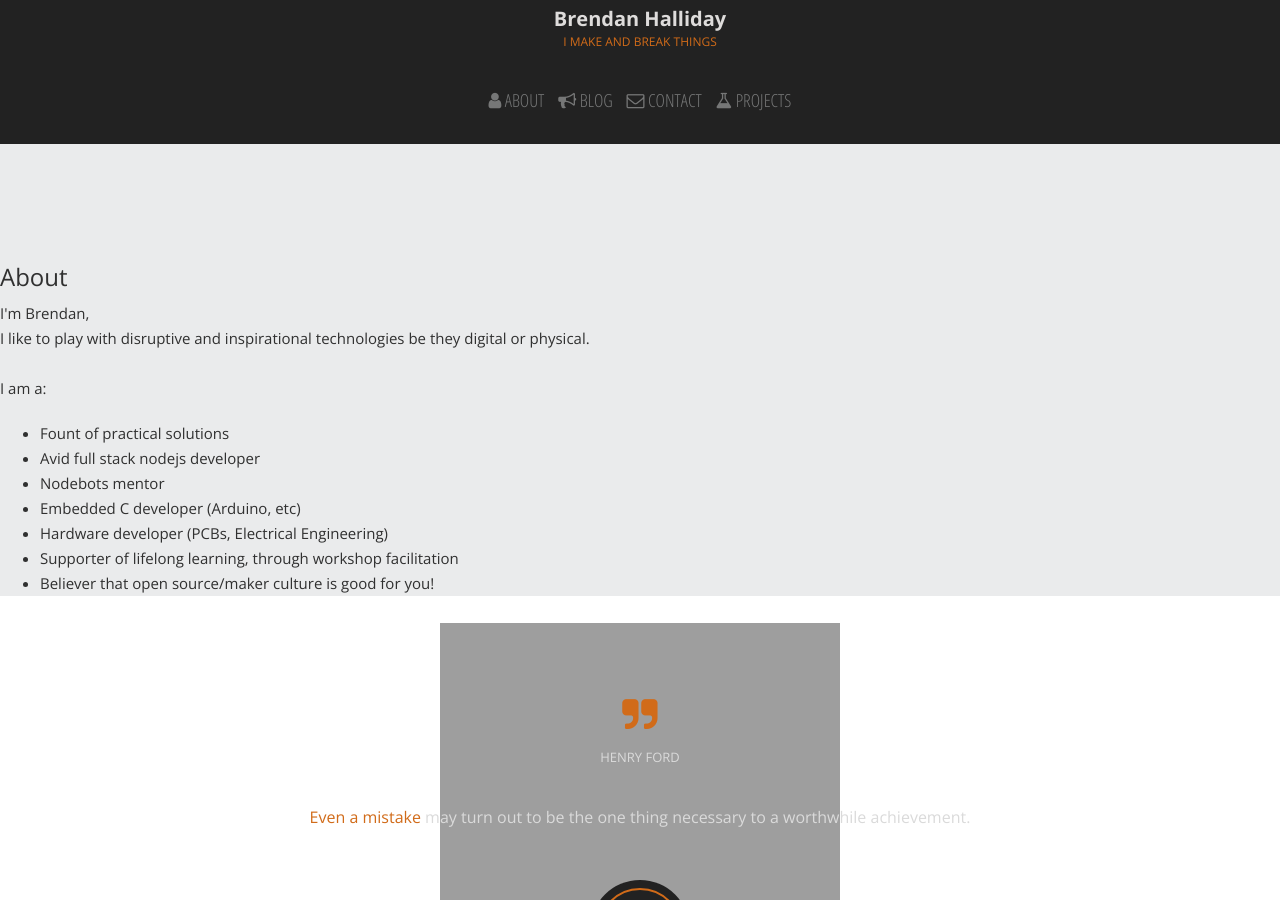
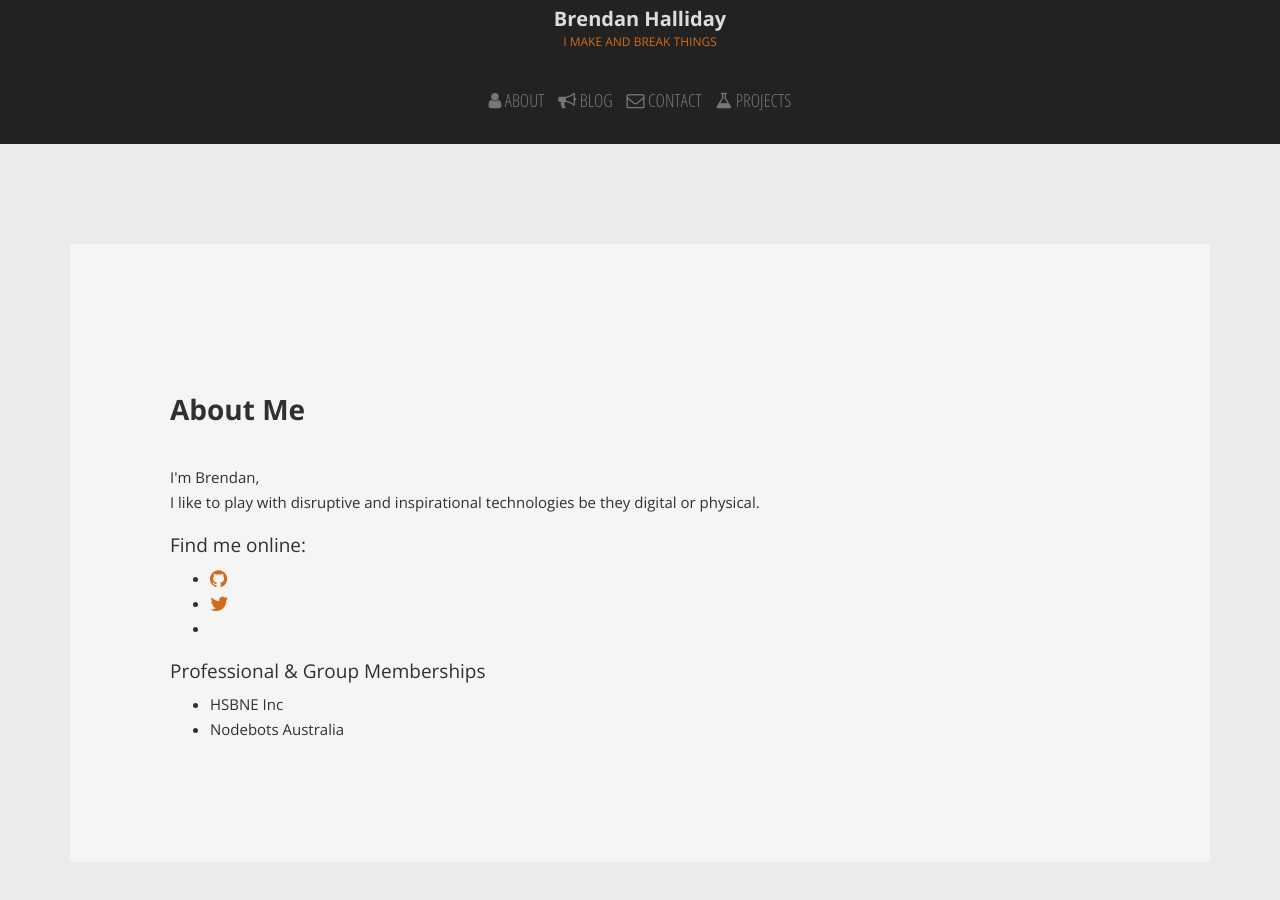
Before and after one commit to nog3/nog3.github.io, a Jekyll site: the page built from about/index.html, in a window 1280 px wide and 900 px high, scrolled down 207 px. Built offline with Jekyll 4.4.1, drawn with Linux system fonts in a browser that asks for light colours; nearby versions of some CDN libraries; Markdown is read by kramdown in place of the engine named in the settings.

Commit message:
Update index.html

```diff
--- a/about/index.html
+++ b/about/index.html
@@ -1,19 +1,28 @@
 ---
-layout: page
-title: About
+layout: default
+title: About Me
 ---
 
-<section>
-    <p>I'm Brendan,<br />
+<div class="container">
+    <div class="page-contents">
+        <!-- <img src="{{site.url}}/img/person2.jpg" alt="" class="vmargin40"> -->
+        <h1 class="page-title"> {{page.title}}</h1>
+        <p>I'm Brendan,<br />
 I like to play with disruptive and inspirational technologies be they digital or physical.
-<br /><br />
-I am a:
-<ul>
-<li>Fount of practical solutions</li>
-<li>Avid full stack nodejs developer</li>
-<li>Nodebots mentor</li>
-<li>Embedded C developer (Arduino, etc)</li>
-<li>Hardware developer (PCBs, Electrical Engineering)</li>
-<li>Supporter of lifelong learning, through workshop facilitation</li>
-<li>Believer that open source/maker culture is good for you!</li></ul></p>
-</section>
+
+        </p>
+        <p><h3>Find me online:</h3>
+        <ul>
+            <li><a href="https://github.com/nog3" target="_blank"><i class="fa fa-lg fa-github"></i></a></li>
+            <li><a href="https://twitter.com/n0g3" target="_blank"><i class="fa fa-lg fa-twitter"></i></a></li>
+            <li></li>
+        </ul>
+        </p>
+        <p><h3>Professional & Group Memberships</h3>
+            <ul>
+                <li>HSBNE Inc</li>
+                <li>Nodebots Australia</li>
+            </ul>
+        </p>
+    </div>
+</div>
```
